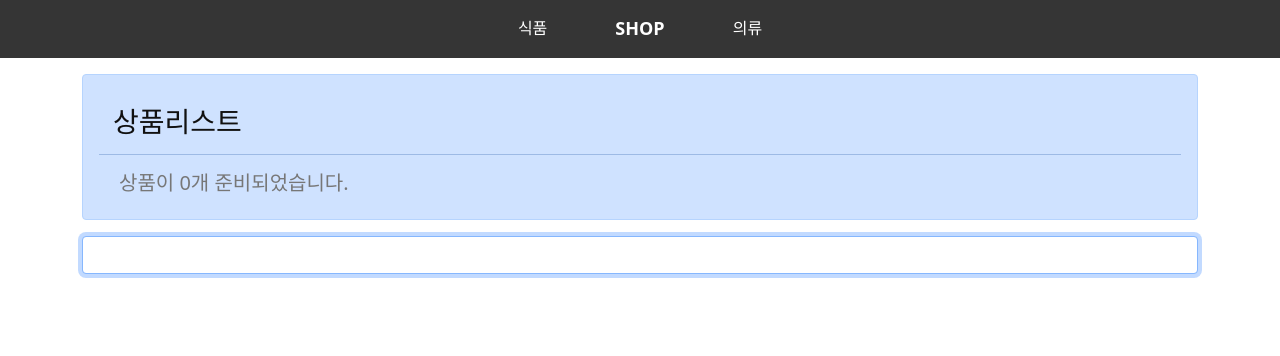
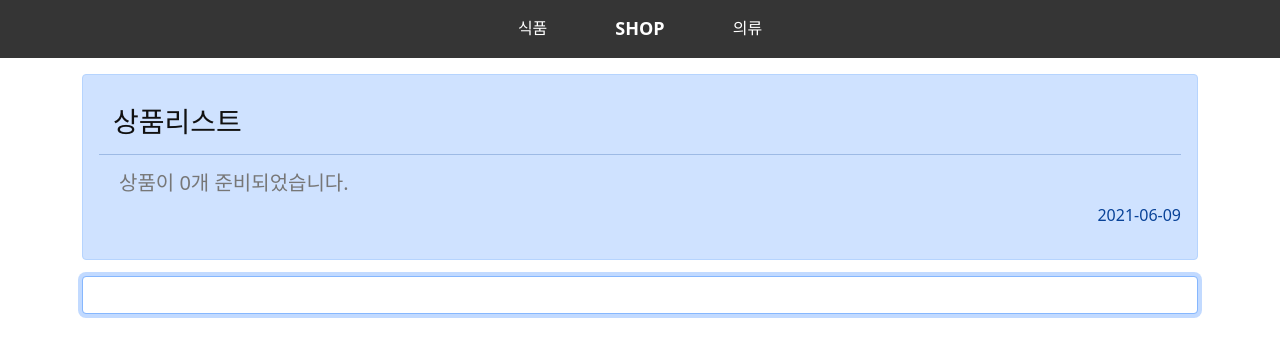
Before and after one commit to booldook/2021-sc-web-16-vue-component, a Vue app: page / in a window 1280 px wide. Shown: the top 356 px of the page. Built offline with nearby package versions, Linux system fonts and the light colour scheme.

Commit message:
SearchBar 구현중

```diff
--- a/src/components/TitleBar.vue
+++ b/src/components/TitleBar.vue
@@ -3,13 +3,21 @@
 		<h2 class="title">{{ title }}</h2>
 		<hr>
 		<h3 class="desc">{{ desc }}</h3>
+		<p class="date text-end">{{ date }}</p>
 	</section>
 </template>
 
 <script>
+import moment from 'moment'
+
 export default {
 	name: 'TitleBar',
 	props: ['title', 'desc'],
+	data() {
+		return {
+			date: moment().format('YYYY-MM-DD')
+		}
+	}
 }
 </script>
 
```
